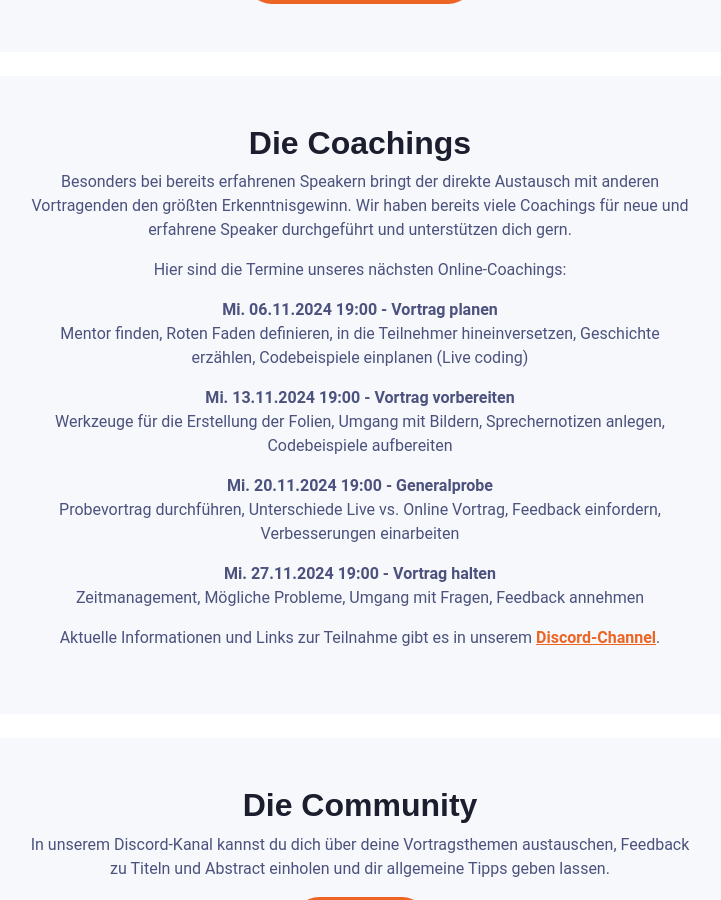
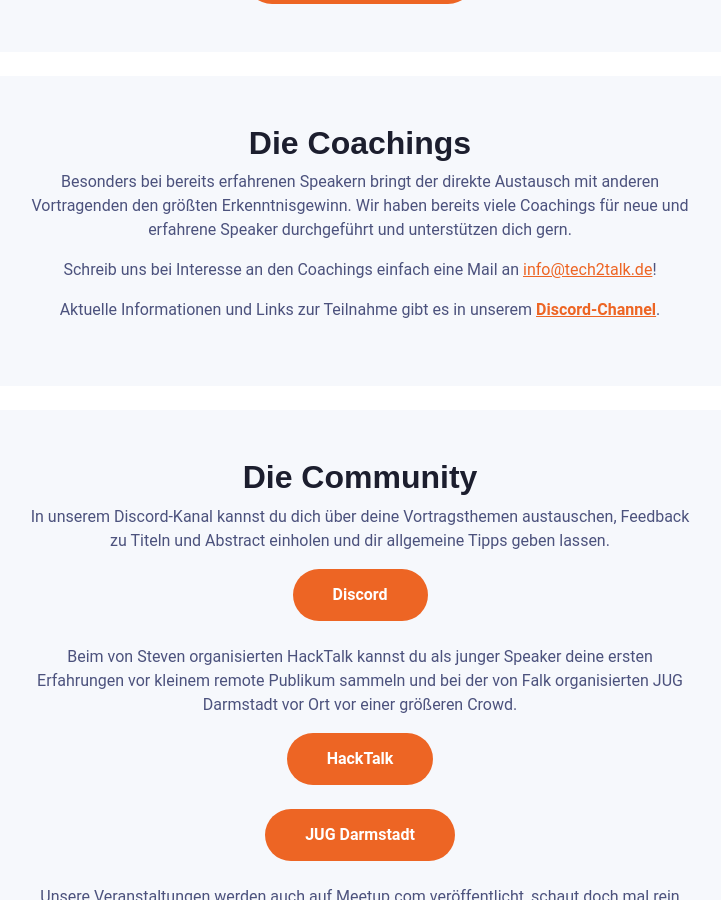
Before and after one commit to DeveloperOnTheStage/website_new, a Jekyll site: the page built from index.md, in a window 1280 px wide and 900 px high, scrolled down 3952 px. Shown: the whole window, without its empty margins (280-1001 px from the left). Built offline with Jekyll 4.4.1, drawn with Linux system fonts in a browser that asks for light colours; nearby versions of some CDN libraries; library files that are not in the unit come from our copies; some of the changed text lies outside the part shown.

Commit message:
Remove legacy online coachings

```diff
--- a/_config.yml
+++ b/_config.yml
@@ -23,7 +23,7 @@ email: info@tech2talk.de
 description: >- # this means to ignore newlines until "baseurl:"
   Wir unterstützen in der Technologie-Branche arbeitende Personen dabei, ihr Wissen mittels Vorträgen zu teilen. So fördern wir eine lebendige Community, den Austausch untereinander, persönliche Weiterentwicklung und aktives Lernen.
 special: >- # this means to ignore newlines until "baseurl:"
-  Am 06., 13., 20. und 27.11.2024 findet unser Online-Kurs statt. Mehr Informationen unter den Coachings.
+  Online-Kurse finden auf Anfrage statt. Schreib uns einfach eine Mail an <a href="mailto:info@tech2talk.de">info@tech2talk.de</a>!
 slogan: >-
   Wir bauen die Kompetenzen neuer und erfahrener Vortragender aus.
 baseurl: "" # the subpath of your site, e.g. /blog
--- a/_includes/coachingsection.html
+++ b/_includes/coachingsection.html
@@ -3,36 +3,7 @@
 			<div class="lead-form-wrapper single-col-max mx-auto theme-bg-light rounded p-5">
 				<h2 class="form-heading text-center">Die Coachings</h2>
 				<div class="form-intro text-center mb-3">Besonders bei bereits erfahrenen Speakern bringt der direkte Austausch mit anderen Vortragenden den größten Erkenntnisgewinn. Wir haben bereits viele Coachings für neue und erfahrene Speaker durchgeführt und unterstützen dich gern.</div>
-				<div class="form-intro text-center mb-3">Hier sind die Termine unseres nächsten Online-Coachings:</div>
-				<div class="form-intro text-center mb-3">
-					<b>Mi. 06.11.2024 19:00 - Vortrag planen</b><br />
-					Mentor finden,
-					Roten Faden definieren,
-					in die Teilnehmer hineinversetzen,
-					Geschichte erzählen,
-					Codebeispiele einplanen (Live coding)
-				</div>
-				<div class="form-intro text-center mb-3">
-					<b>Mi. 13.11.2024 19:00 - Vortrag vorbereiten</b><br />
-					Werkzeuge für die Erstellung der Folien,
-					Umgang mit Bildern,
-					Sprechernotizen anlegen,
-					Codebeispiele aufbereiten
-				</div>
-				<div class="form-intro text-center mb-3">
-					<b>Mi. 20.11.2024 19:00 - Generalprobe</b><br />
-					Probevortrag durchführen,
-					Unterschiede Live vs. Online Vortrag,
-					Feedback einfordern,
-					Verbesserungen einarbeiten
-				</div>
-				<div class="form-intro text-center mb-3">
-					<b>Mi. 27.11.2024 19:00 - Vortrag halten</b><br />
-					Zeitmanagement,
-					Mögliche Probleme,
-					Umgang mit Fragen,
-					Feedback annehmen
-				</div>
+				<div class="form-intro text-center mb-3">Schreib uns bei Interesse an den Coachings einfach eine Mail an <a href="mailto:info@tech2talk.de">info@tech2talk.de</a>!</div>
 				<div class="form-intro text-center mb-3">
 					Aktuelle Informationen und Links zur Teilnahme gibt es in unserem <b><a href="http://discord.developeronthestage.com/" target="_blank">Discord-Channel</a></b>.
 				</div>
```
